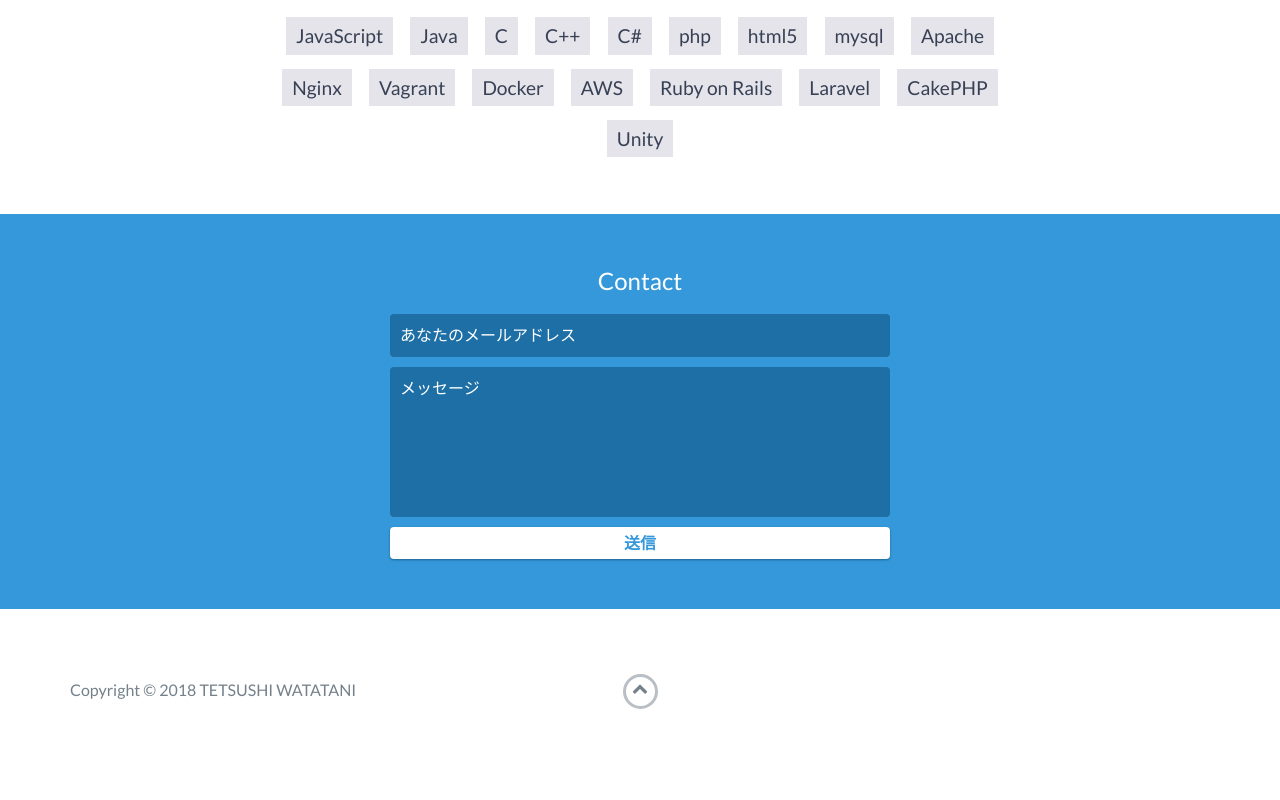
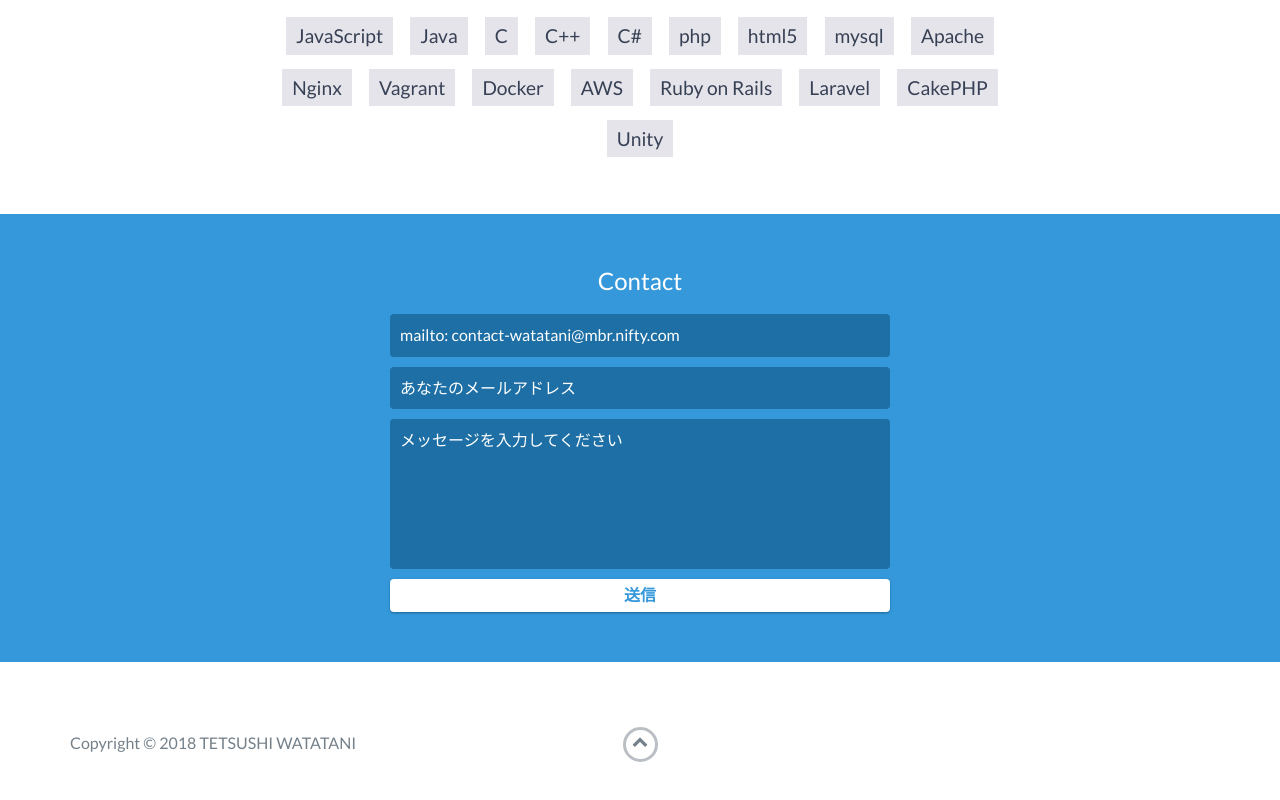
Before and after one commit to t-watatani/portfolio, a website: page docs/index.html in a window 1280 px wide. Shown: the part 3337-4137 px from the top of the page. Before the commit the page ends 4096 px from the top, so only its background shows below. Drawn offline with nearby package versions, Linux system fonts and the light colour scheme.

Commit message:
あて先メールアドレス表示

```diff
--- a/docs/index.html
+++ b/docs/index.html
@@ -239,8 +239,9 @@
         <div id="contact-form">
             <form method="POST" action="https://formspree.io/contact-watatani@mbr.nifty.com">
                 <input type="hidden" name="_subject" value="Contact request from personal website" />
+                <input type="text" value="mailto: contact-watatani@mbr.nifty.com" disabled="disabled">
                 <input type="email" name="_replyto" placeholder="あなたのメールアドレス" required>
-                <textarea name="message" placeholder="メッセージ" required></textarea>
+                <textarea name="message" placeholder="メッセージを入力してください" required></textarea>
                 <button type="submit">送信</button>
             </form>
         </div>
```
